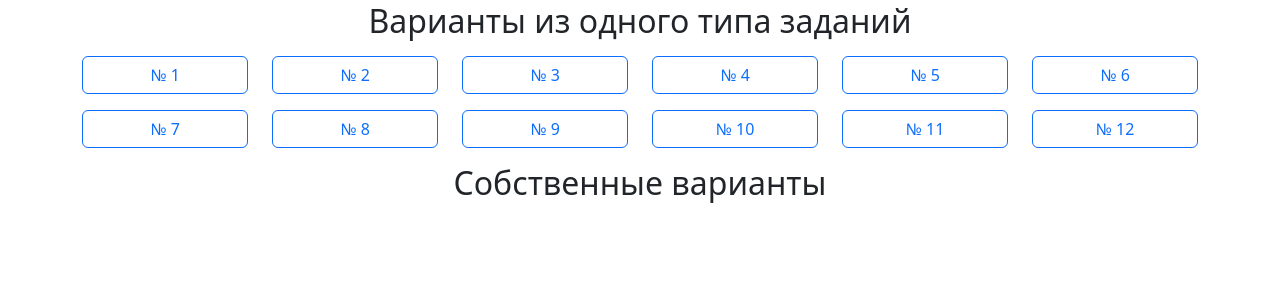
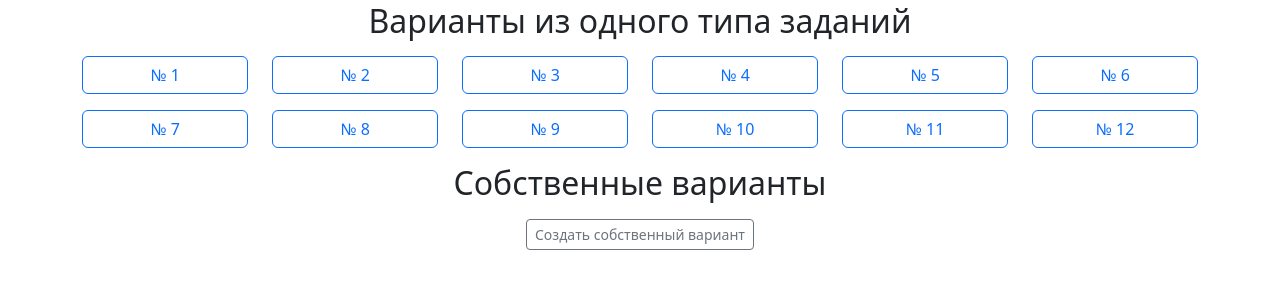
Before and after one commit to susenya-dev/mathway-web, a Flask app: page / in a window 1280 px wide. Shown: the part 276-580 px from the top of the page. Run offline with Flask 3, Linux system fonts and the light colour scheme; a user stored in the database is signed in.

Commit message:
правка

```diff
--- a/templates/index.html
+++ b/templates/index.html
@@ -16,31 +16,38 @@
     {% endfor %}
 </div>
 
-<h1> </h1>
+<h1></h1>
 
 <h2 class="text-center mb-3">Варианты из одного типа заданий</h2>
 
 <div class="row">
 
-{% for topic in topics %}
+    {% for topic in topics %}
     <div class="col-2 mb-3">
         <a href="/test/{{ topic }}" class="btn btn-outline-primary w-100 ">
             № {{ topic }}
         </a>
     </div>
-{% endfor %}
+    {% endfor %}
 
 </div>
 
 <h2 class="text-center mb-3">Собственные варианты</h2>
+
+<div class="card-footer text-center bg-white">
+    <a href="/self_variant" class="btn btn-outline-secondary btn-sm">
+        Создать собственный вариант
+    </a>
+</div>
+
 <div class="row">
-{% for variant_id in self_vr %}
+    {% for variant_id in self_vr %}
     <div class="col-2 mb-3">
         <a href="/self_variant_main/{{ variant_id }}" class="btn btn-outline-primary w-100">
             {{ loop.index }}
         </a>
     </div>
-{% endfor %}
+    {% endfor %}
 </div>
 
 {% endblock %}
```
